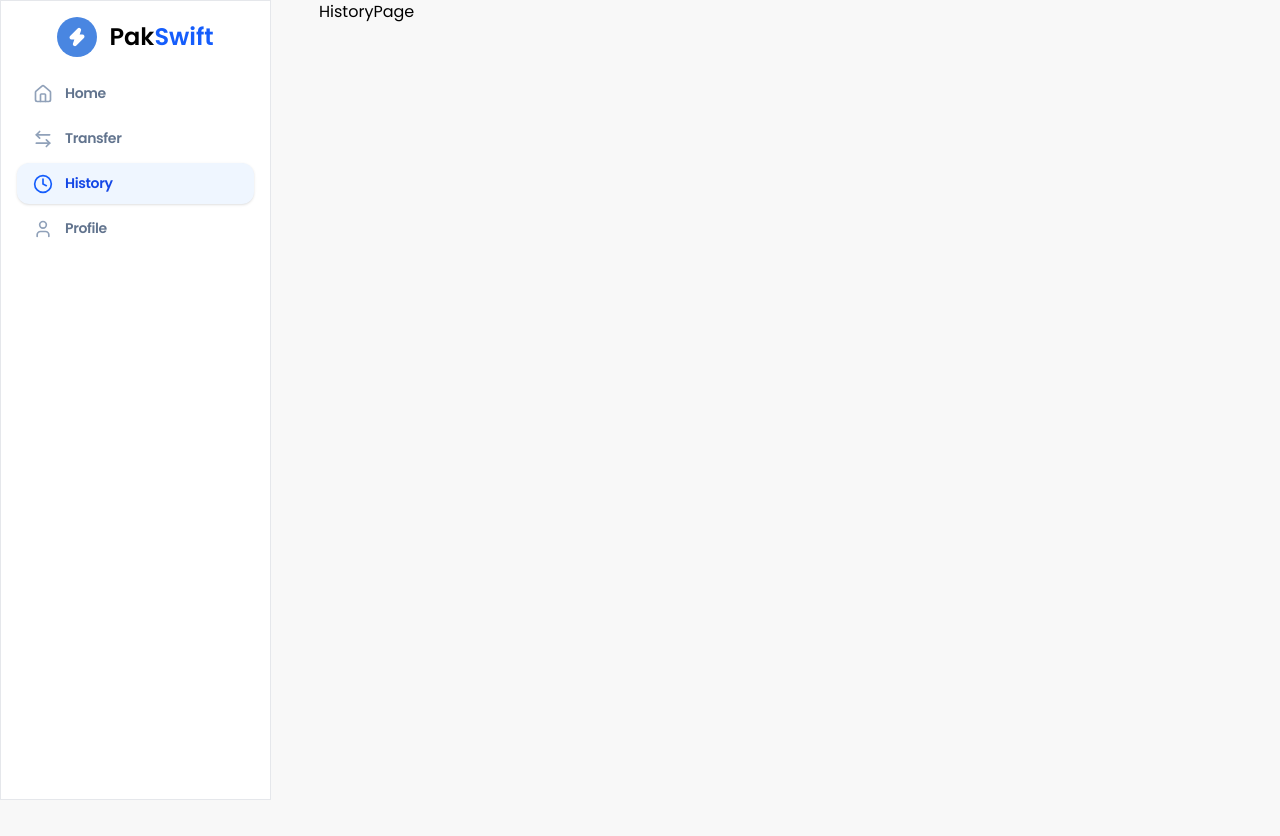
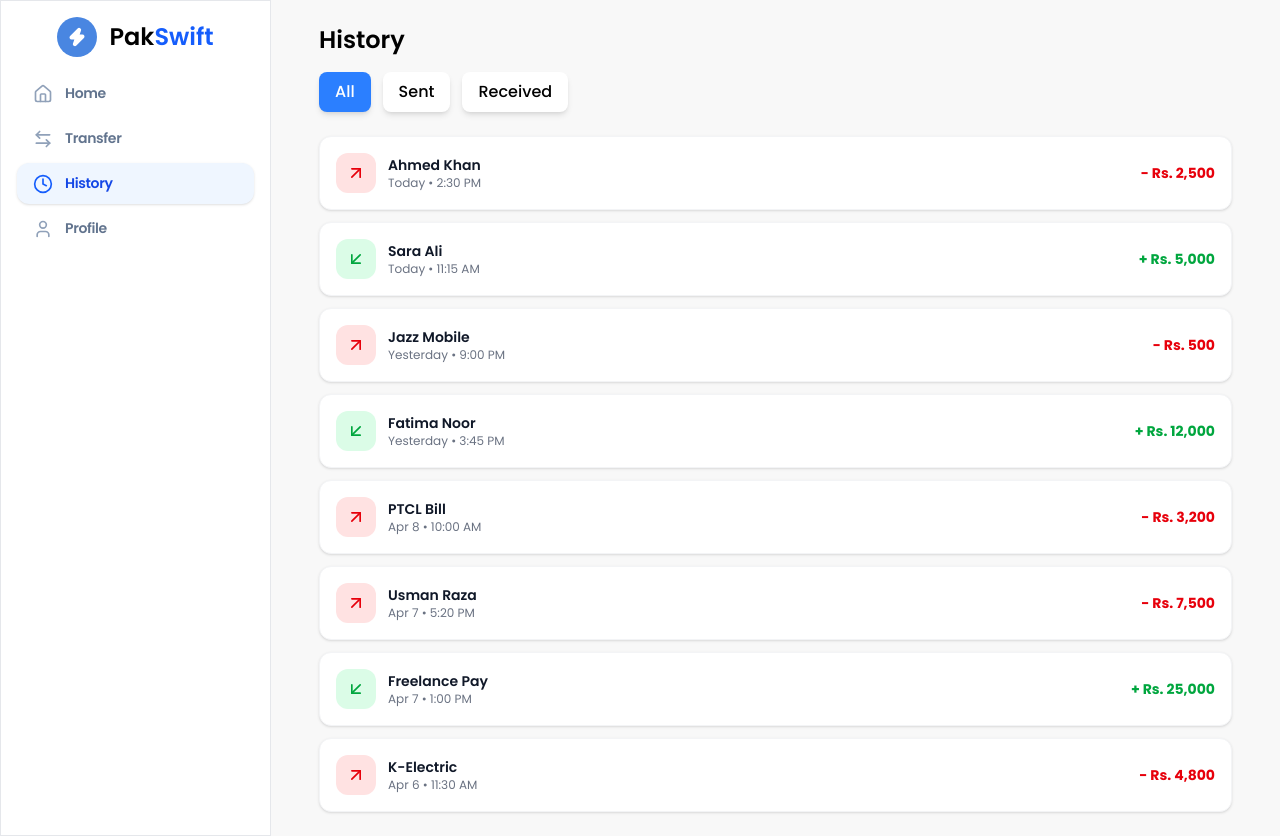
Before and after one commit to ahaddev655/PaySwift, a React (Vite) app: page /u/history in a window 1280 px wide. Before the commit the page ends 800 px from the top, so only its background shows below. Built offline with nearby package versions, Linux system fonts and the light colour scheme.

Commit message:
9th Commit

```diff
--- a/src/App.jsx
+++ b/src/App.jsx
@@ -5,6 +5,7 @@ import AuthPage from "./pages/AuthPage";
 import UserLayout from "./layouts/UserLayout";
 import UserDashboardPage from "./pages/user/UserDashboardPage";
 import UserTransferPage from "./pages/user/UserTransferPage";
+import UserHistoryPage from './pages/user/UserHistoryPage';
 
 function App() {
   const routes = createBrowserRouter([
@@ -30,7 +31,7 @@ function App() {
         },
         {
           path: "history",
-          element: "HistoryPage",
+          element: <UserHistoryPage />,
         },
         {
           path: "profile",
--- a/src/components/user/UserDashboardComponent.jsx
+++ b/src/components/user/UserDashboardComponent.jsx
@@ -57,11 +57,11 @@ function UserDashboardComponent() {
     { name: "Fatima Noor", type: "received", amount: 12000, time: "Yesterday" },
   ];
   return (
-    <div className="space-y-5">
+    <div className="space-y-5 py-6">
       <motion.div
         initial={{ y: 20, opacity: 0 }}
         animate={{ y: 0, opacity: 1 }}
-        className="bg-linear-to-r from-[#1c69dc] to-[#0f57c3] py-6 px-6 rounded-xl"
+        className="bg-linear-to-r from-[#1c69dc] to-[#0f57c3] p-6 rounded-xl"
       >
         {/* ==================== HEADING ==================== */}
         <div className="flex items-center justify-between">
--- /dev/null
+++ b/src/components/user/UserHistoryComponent.jsx
@@ -0,0 +1,156 @@
+import React, { useState } from "react";
+import { motion, AnimatePresence } from "framer-motion";
+import { ArrowDownLeft, ArrowUpRight } from "lucide-react";
+
+function UserHistoryComponent() {
+  const [selectedTab, setSelectedTab] = useState("all");
+
+  const tabs = [
+    { key: "all", text: "All" },
+    { key: "sent", text: "Sent" },
+    { key: "received", text: "Received" },
+  ];
+
+  const transactions = [
+    {
+      name: "Ahmed Khan",
+      type: "sent",
+      amount: 2500,
+      time: "2:30 PM",
+      date: "Today",
+    },
+    {
+      name: "Sara Ali",
+      type: "received",
+      amount: 5000,
+      time: "11:15 AM",
+      date: "Today",
+    },
+    {
+      name: "Jazz Mobile",
+      type: "sent",
+      amount: 500,
+      time: "9:00 PM",
+      date: "Yesterday",
+    },
+    {
+      name: "Fatima Noor",
+      type: "received",
+      amount: 12000,
+      time: "3:45 PM",
+      date: "Yesterday",
+    },
+    {
+      name: "PTCL Bill",
+      type: "sent",
+      amount: 3200,
+      time: "10:00 AM",
+      date: "Apr 8",
+    },
+    {
+      name: "Usman Raza",
+      type: "sent",
+      amount: 7500,
+      time: "5:20 PM",
+      date: "Apr 7",
+    },
+    {
+      name: "Freelance Pay",
+      type: "received",
+      amount: 25000,
+      time: "1:00 PM",
+      date: "Apr 7",
+    },
+    {
+      name: "K-Electric",
+      type: "sent",
+      amount: 4800,
+      time: "11:30 AM",
+      date: "Apr 6",
+    },
+  ];
+
+  // Logic to filter transactions based on the active tab
+  const filteredTransactions = transactions.filter((tx) =>
+    selectedTab === "all" ? true : tx.type === selectedTab,
+  );
+
+  return (
+    <div className="py-6">
+      {/* ==================== HEADING ==================== */}
+      <h1 className="text-2xl font-semibold text-foreground mb-4">History</h1>
+
+      {/* ==================== NAVIGATION TABS ==================== */}
+      <div className="flex items-center gap-3 mb-6">
+        {tabs.map((item) => (
+          <button
+            type="button"
+            key={item.key}
+            onClick={() => setSelectedTab(item.key)}
+            className={`font-medium shadow-md py-2 px-4 rounded-lg transition-colors duration-200 ease-in-out ${selectedTab === item.key ? "bg-blue-500 text-white" : "hover:bg-blue-500 hover:text-white bg-white text-black"}`}
+          >
+            {item.text}
+          </button>
+        ))}
+      </div>
+
+      {/* ==================== TRANSACTION LIST ==================== */}
+      <div className="space-y-3">
+        <AnimatePresence mode="popLayout">
+          {filteredTransactions.map((tx, i) => (
+            <motion.div
+              layout
+              initial={{ opacity: 0, x: -30 }}
+              animate={{ opacity: 1, x: 0 }}
+              transition={{ delay: i * 0.1 }}
+              exit={{ opacity: 0, x: 30 }}
+              key={`${tx.name}-${tx.time}-${i}`}
+              className="bg-white rounded-xl p-4 shadow-sm border border-gray-100 flex items-center gap-3 hover:shadow-md transition-shadow cursor-pointer"
+            >
+              {/* Icon Container */}
+              <div
+                className={`w-10 h-10 rounded-xl flex items-center justify-center shrink-0 ${
+                  tx.type === "received"
+                    ? "bg-green-100 text-green-600"
+                    : "bg-red-100 text-red-600"
+                }`}
+              >
+                {tx.type === "received" ? (
+                  <ArrowDownLeft className="w-5 h-5" />
+                ) : (
+                  <ArrowUpRight className="w-5 h-5" />
+                )}
+              </div>
+
+              {/* Transaction Info */}
+              <div className="flex-1 min-w-0">
+                <p className="font-semibold text-sm text-gray-900 truncate">
+                  {tx.name}
+                </p>
+                <p className="text-xs text-gray-500">
+                  {tx.date} • {tx.time}
+                </p>
+              </div>
+
+              {/* Amount */}
+              <p
+                className={`font-bold text-sm whitespace-nowrap ${tx.type === "received" ? "text-green-600" : "text-red-600"}`}
+              >
+                {tx.type === "received" ? "+" : "-"} Rs.{" "}
+                {tx.amount.toLocaleString()}
+              </p>
+            </motion.div>
+          ))}
+        </AnimatePresence>
+
+        {filteredTransactions.length === 0 && (
+          <p className="text-center text-gray-500 py-10">
+            No transactions found.
+          </p>
+        )}
+      </div>
+    </div>
+  );
+}
+
+export default UserHistoryComponent;
--- a/src/components/user/UserTransferComponent.jsx
+++ b/src/components/user/UserTransferComponent.jsx
@@ -166,7 +166,7 @@ function UserTransferComponent() {
   };
 
   return (
-    <div>
+    <div className="py-6">
       {/* ==================== POPUPS ==================== */}
       {/* -------------------- SEND MONEY POPUP -------------------- */}
       {transactionPopUp && amountPopUp()}
@@ -199,6 +199,7 @@ function UserTransferComponent() {
             initial={{ opacity: 0, x: -30 }}
             animate={{ opacity: 1, x: 0 }}
             transition={{ delay: i * 0.1 }}
+            exit={{ opacity: 0, x: 30 }}
             key={contact.mobileNumber}
             onClick={() => {
               setSelectedUser(contact);
--- a/src/pages/user/UserDashboardPage.jsx
+++ b/src/pages/user/UserDashboardPage.jsx
@@ -14,11 +14,7 @@ function UserDashboardPage() {
     navigate("/auth");
   }, [navigate]);
 
-  return (
-    <div className="py-6">
-      <UserDashboardComponent />
-    </div>
-  );
+  return <UserDashboardComponent />;
 }
 
 export default UserDashboardPage;
--- /dev/null
+++ b/src/pages/user/UserHistoryPage.jsx
@@ -0,0 +1,10 @@
+import React from 'react'
+import UserHistoryComponent from '../../components/user/UserHistoryComponent'
+
+function UserHistoryPage() {
+  return (
+    <UserHistoryComponent />
+  )
+}
+
+export default UserHistoryPage
--- a/src/pages/user/UserTransferPage.jsx
+++ b/src/pages/user/UserTransferPage.jsx
@@ -15,9 +15,7 @@ function UserTransferPage() {
   }, [navigate]);
 
   return (
-    <div className="py-6">
       <UserTransferComponent />
-    </div>
   );
 }
 
```
